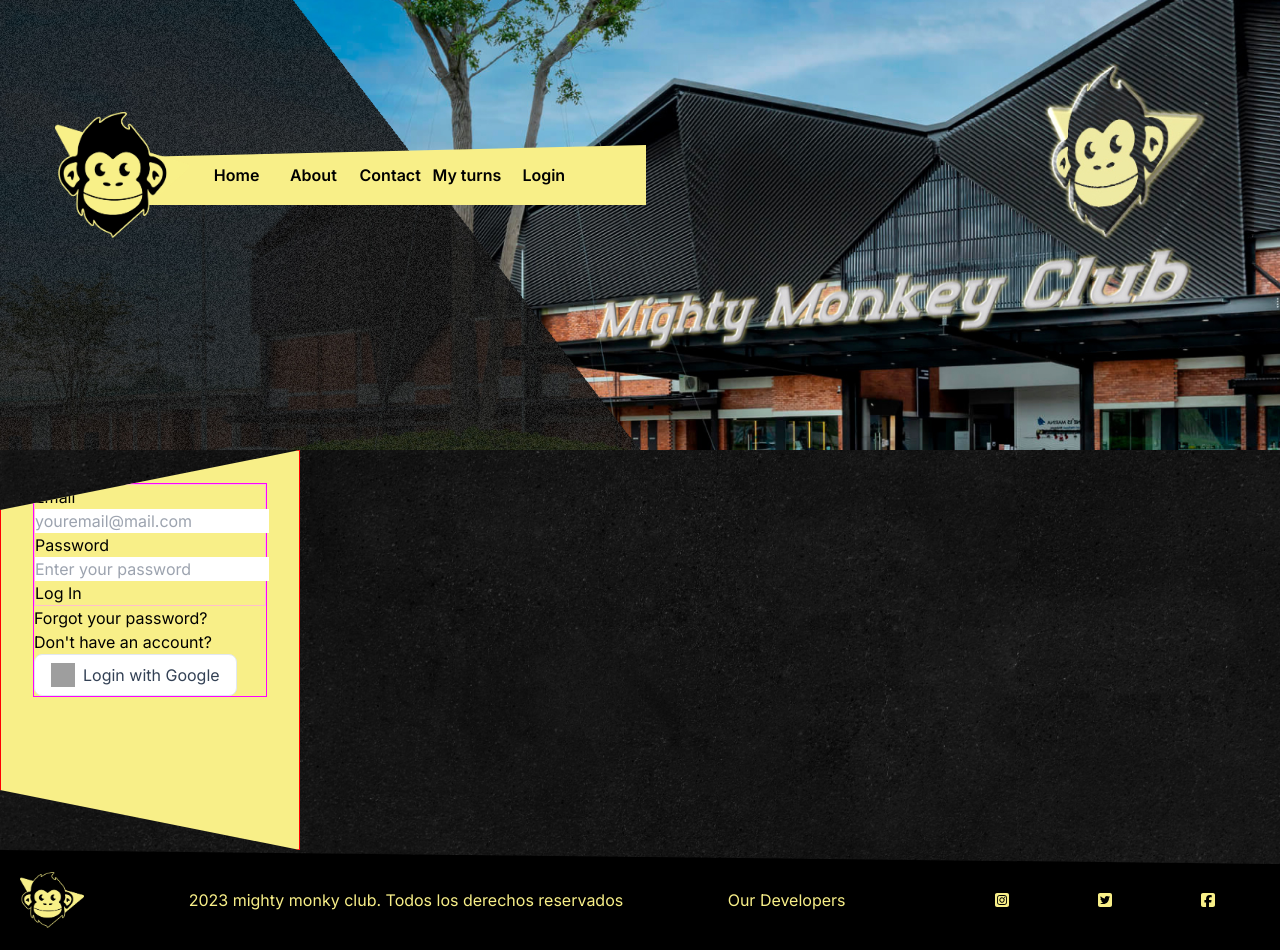
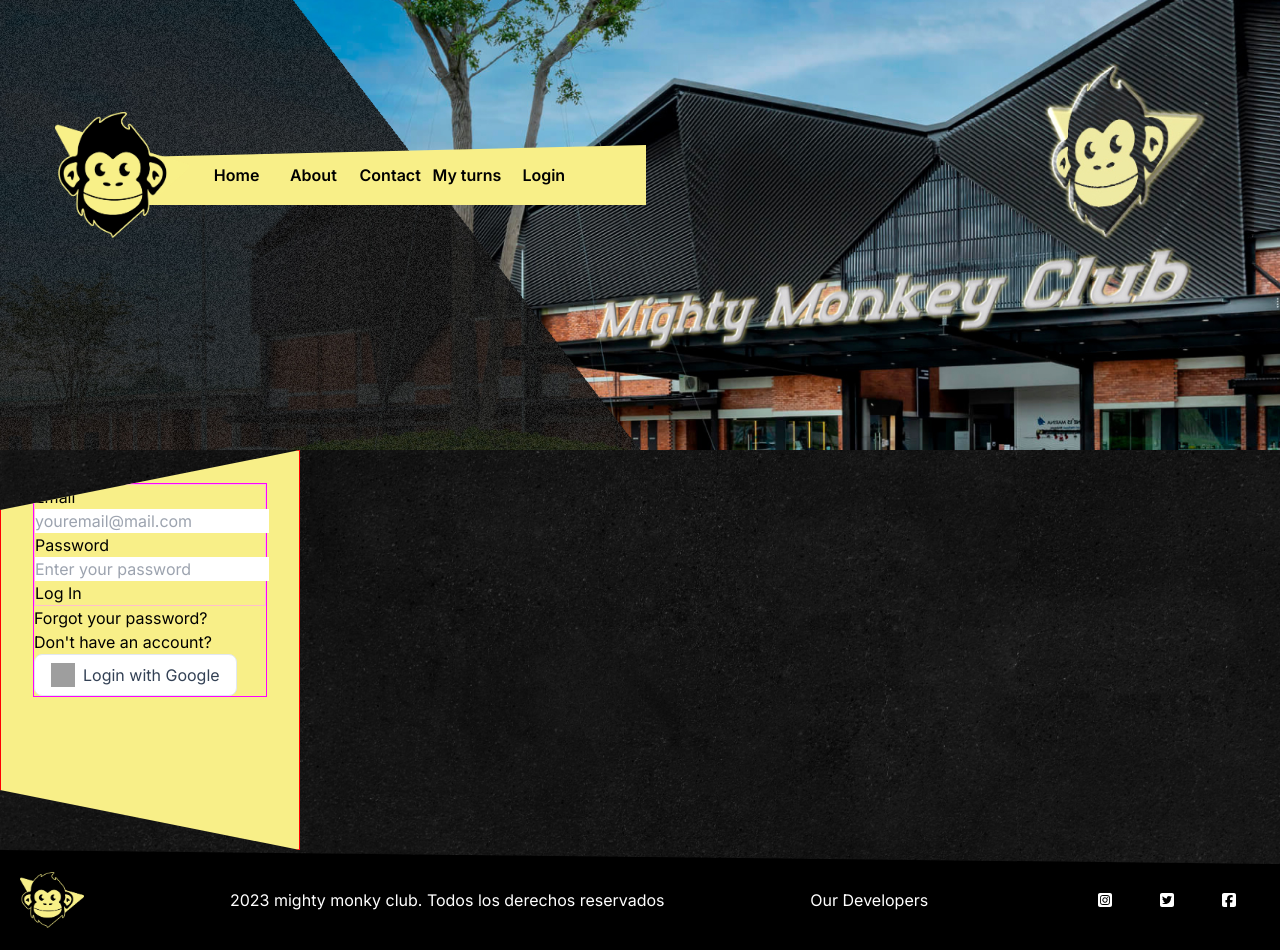
Before and after one commit to ddrosado/MightyMonkeyPF, a Next.js app in the folder client/: page /login in a window 1280 px wide. Built offline with nearby package versions, Linux system fonts and the light colour scheme; grey boxes are pictures that could not be loaded.

Commit message:
cambios footer

```diff
--- a/client/components/footer/Footer.module.css
+++ b/client/components/footer/Footer.module.css
@@ -14,19 +14,26 @@
 }
 
 .copyright {
-    color: #F8EF88;
+    color: white;
 }
 
 .socialIcons {
     display: flex;
-    width: 25%;
+    width: 15%;
     justify-content: space-around;
-    color: #F8EF88;
+    color: white
 }
 .socialIcon {
     width: 30px;
+    transition: all 0.2s ease;
 }
 
 .aboutDevs {
+    color: white;
+}
+
+.socialIcon:hover {
+    scale: 120%;
+    cursor: pointer;
     color: #F8EF88;
 }
```
